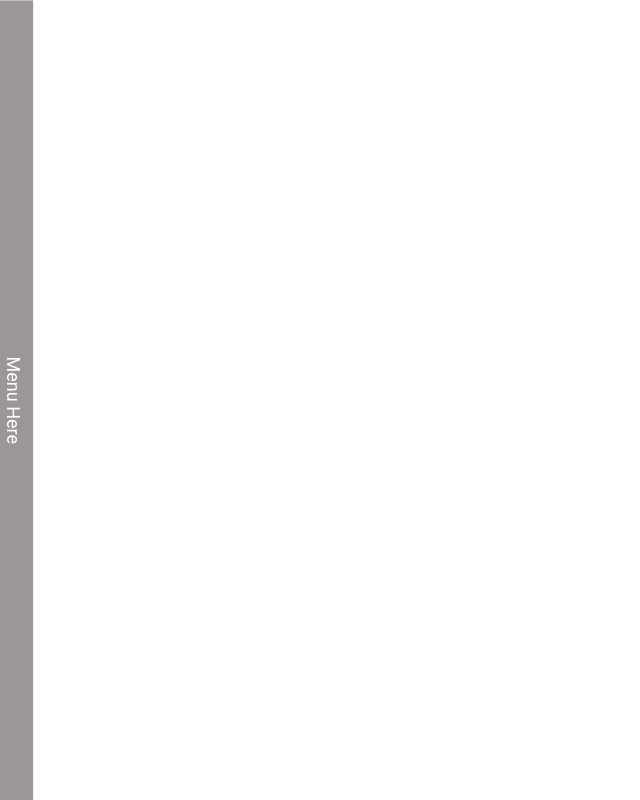
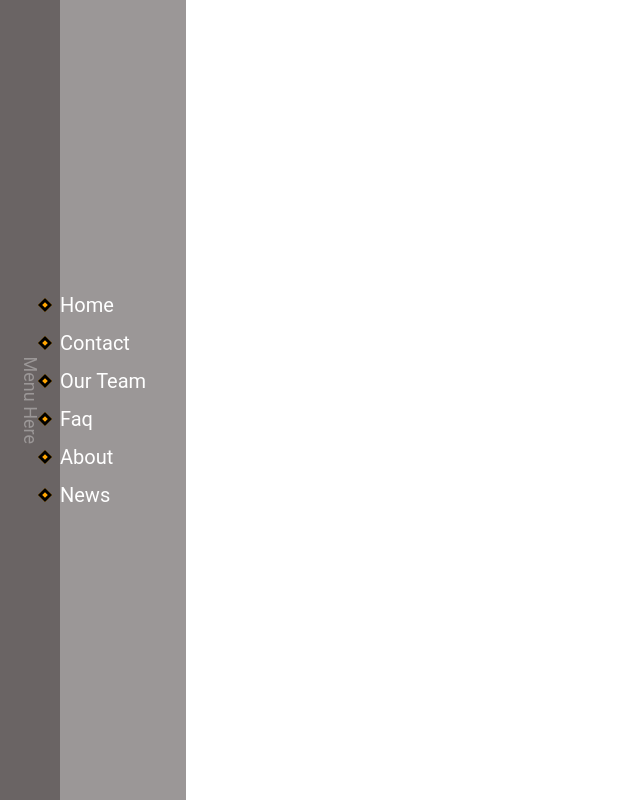
Before and after one commit to DimaLozovoy/Hw27, a plain HTML site: page index.html in a window 1280 px wide. Shown: the whole page, without its empty margins (0-640 px from the left). Drawn offline with nearby package versions, Linux system fonts and the light colour scheme.

Commit message:
дз зроблено, дякую величезнише за допомогу, думав плакати буду

```diff
--- a/css/style.css
+++ b/css/style.css
@@ -40,7 +40,7 @@ img {
 }
 
 .open-btn {
-    background-color: rgba(60, 52, 52, 0.511);
+
     rotate: 90deg;
     width: 100vh;
     display: flex;
@@ -50,6 +50,8 @@ img {
     border: none;
     padding-top: 10px;
     padding-bottom: 10px;
+    background-color: transparent;
+    flex-shrink: 0;
 }
 
 .wrapper-btn-menu {
@@ -58,9 +60,9 @@ img {
     justify-content: center;
     align-items: center;
     height: 100vh;
-    transform: translateX(-49%);
-    /* transform: translateX(-39%); */
-    z-index: 2;
+    transform: translateX(0%);
+    max-width: 60px;
+    background-color: rgba(60, 52, 52, 0.511);
 }
 .overlay-list {
     position:absolute; top:0; left:0;
@@ -79,7 +81,7 @@ img {
     padding-left: 40px;
     padding-right: 40px;
     z-index: 1;
-    transition: 0.5s;
+    /* transition: 0.5s; */
 }
 .overlay-cell {
   position: relative;
@@ -100,9 +102,12 @@ img {
       transform: rotate(45deg);
       display: inline-block;
     }
-    .overlay-link:hover .overlay-link:focus {
+    .overlay-link:hover, .overlay-link:focus {
       color: orange;
     }
-    .open-btn:hover .overlay-list, .open-btn:focus .overlay-list {
+    .wrapper-btn-menu:hover + .open-btn {
+      opacity: 0;
+    }
+  .wrapper-btn-menu:hover + .overlay-list {
   transform: translateX(0%);
 }
```
